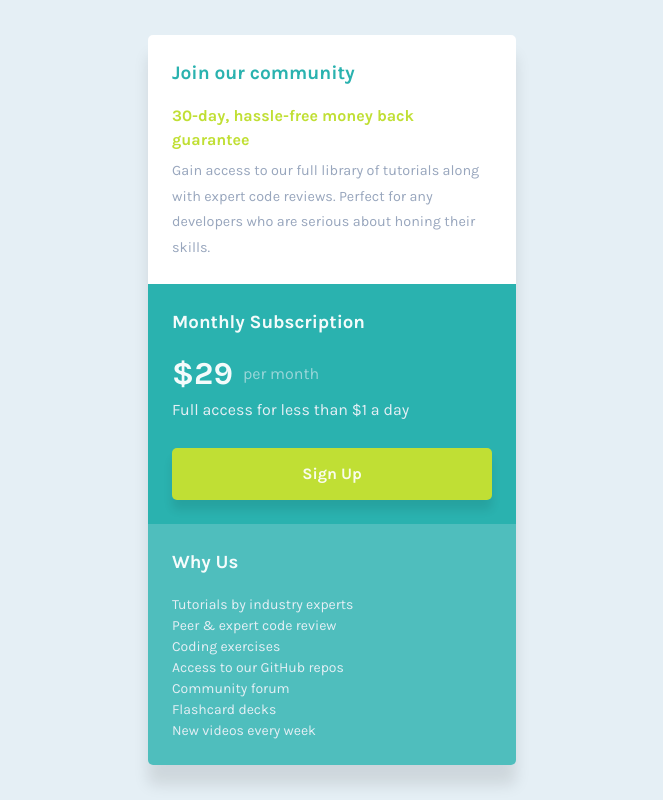
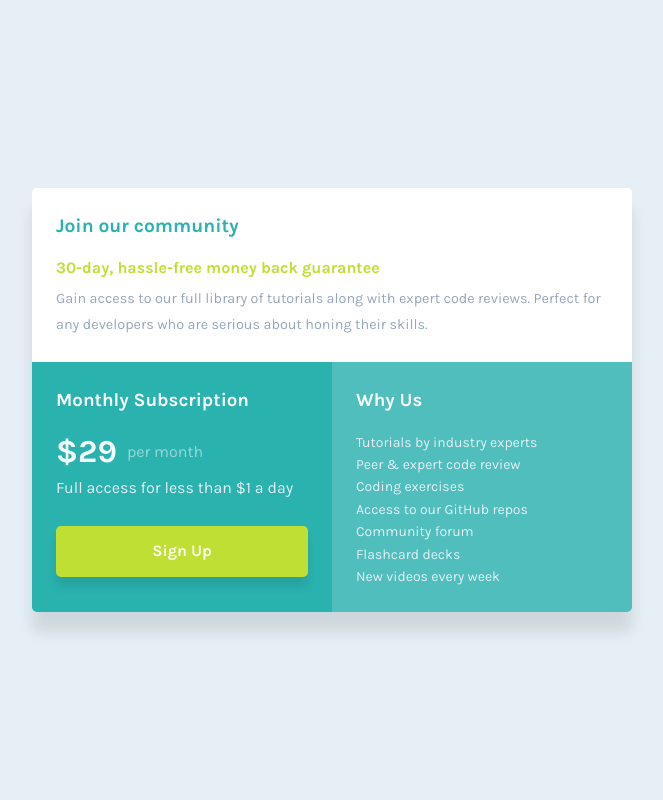
Before and after one commit to TanDevv/Single-price-grid-component, a plain HTML site: page index.html in a window 1280 px wide. Shown: the whole page, without its empty margins (308-971 px from the left). Drawn offline with Linux system fonts and the light colour scheme.

Commit message:
Style desktop responsiveness

```diff
--- a/stylesheet.css
+++ b/stylesheet.css
@@ -259,3 +259,20 @@ main {
       scroll-behavior: auto !important;
   }
 }
+
+/* Desktop Responsiveness */
+@media screen and (min-width: 37.5em) {
+  main {
+    display: grid;
+    grid-template: .6fr 1fr / 1fr 1fr;
+    max-width: 37.5em;
+  }
+
+  .main__first-section {
+    grid-column: 1/-1;
+  }
+
+  .third-section__list {
+    line-height: 1.6em;
+  }
+}
```
